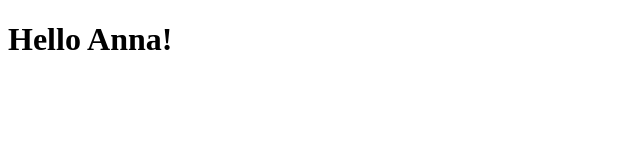
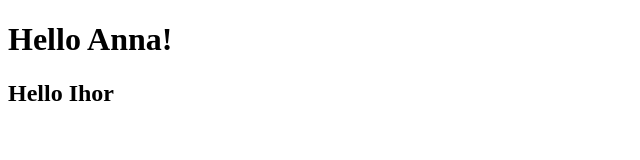
Before and after one commit to AnnaBieliavtseva/Blended-8, a plain HTML site: page index.html in a window 1280 px wide. Shown: the whole page, without its empty margins (0-640 px from the left). Drawn offline with Linux system fonts and the light colour scheme.

Commit message:
Update index.html

```diff
--- a/index.html
+++ b/index.html
@@ -8,5 +8,6 @@
   </head>
   <body>
     <h1>Hello Anna!</h1>
+    <h2>Hello Ihor</h2>
   </body>
 </html>
```
